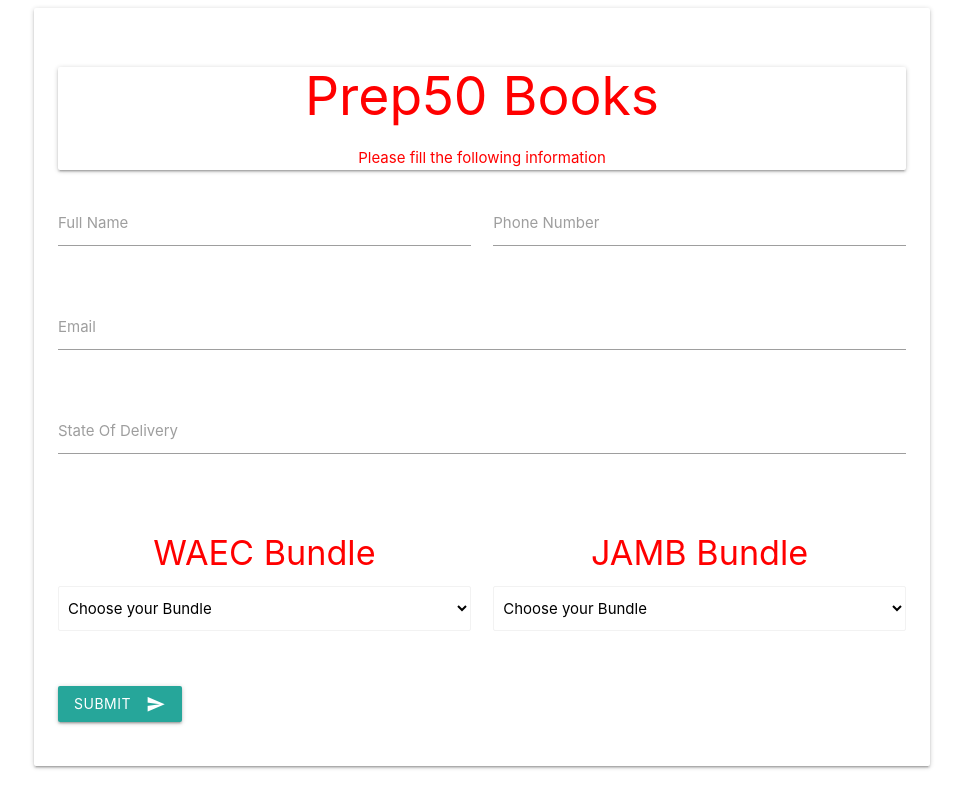
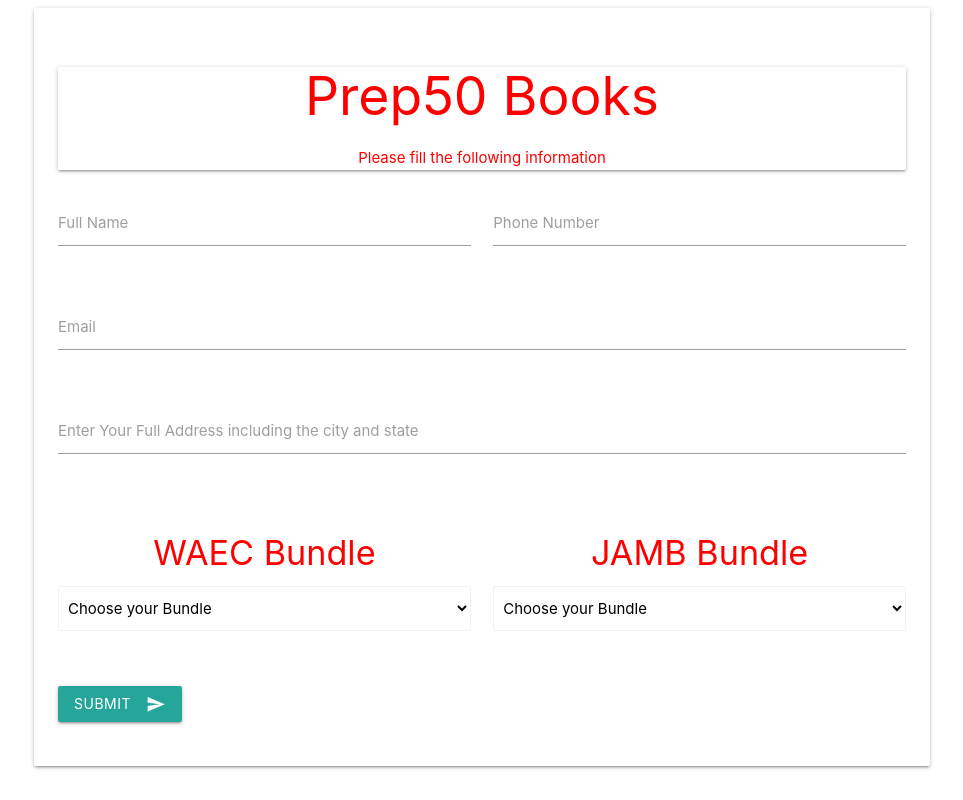
Before and after one commit to nwabuike/SalesPage, a PHP site: page / in a window 1280 px wide. Shown: the whole page, without its empty margins (158-1121 px from the left). Run offline with PHP 8.4, Linux system fonts and the light colour scheme; some libraries are stand-ins or nearby versions.

Commit message:
address corrected

```diff
--- a/index.php
+++ b/index.php
@@ -114,7 +114,7 @@
                     <div class="row">
                         <div class="input-field col s12">
                             <input id="state" type="text" name="state" class="validate" required>
-                            <label for="state">State Of Delivery</label>
+                            <label for="state">Enter Your Full Address including the city and state</label>
                         </div>
 
                     </div>
--- a/php/contactmail.php
+++ b/php/contactmail.php
@@ -57,7 +57,7 @@ require('constant.php');
 	$mailBody = "User Name: " . $user_name . "\n";
 	$mailBody .= "User Email: " . $user_email . "\n";
 	$mailBody .= "Phone: " . $user_phone . "\n";
-	$mailBody .= "State: " . $user_state . "\n";
+	$mailBody .= "Address: " . $user_state . "\n";
 	$mailBody .= "Bundle-Waec: " . $user_bundle_w . "\n";
 	$mailBody .= "Bundle-Jamb: " . $user_bundle_j . "\n";
 
```
